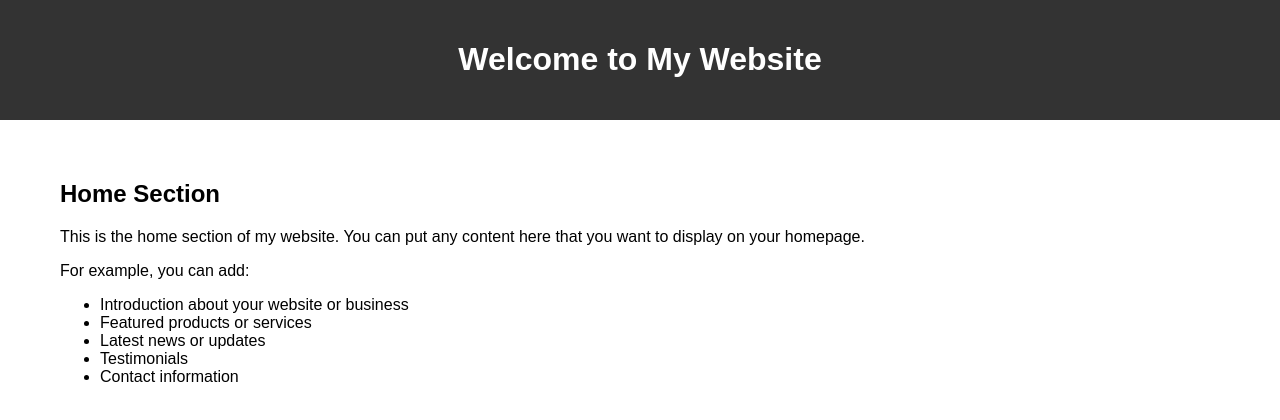
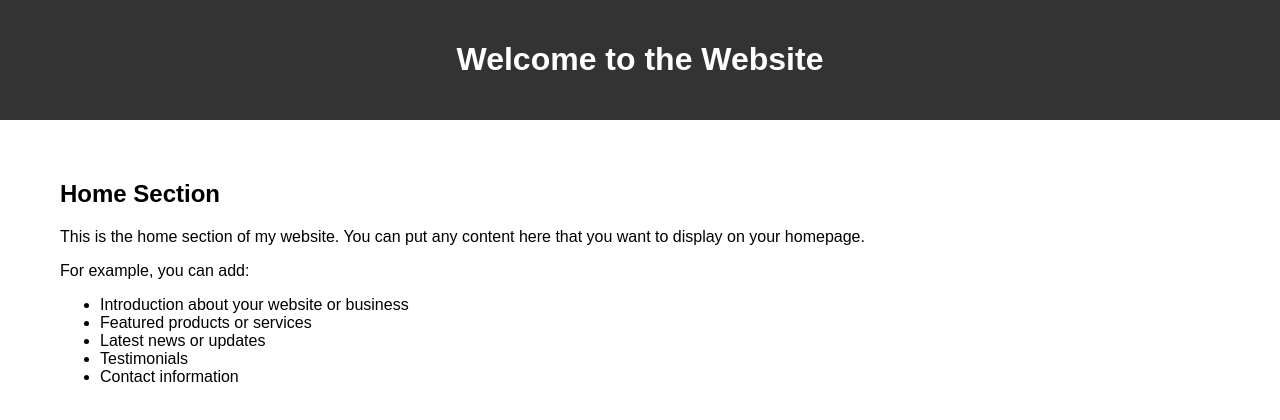
Before and after one commit to Thozhsipi/home-page, a plain HTML site: page index.html in a window 1280 px wide. Drawn offline with Linux system fonts and the light colour scheme.

Commit message:
Update index.html

```diff
--- a/index.html
+++ b/index.html
@@ -29,7 +29,7 @@
 </head>
 <body>
     <header>
-        <h1>Welcome to My Website</h1>
+        <h1>Welcome to the Website</h1>
     </header>
     <div class="container">
         <section class="main-content">
```
